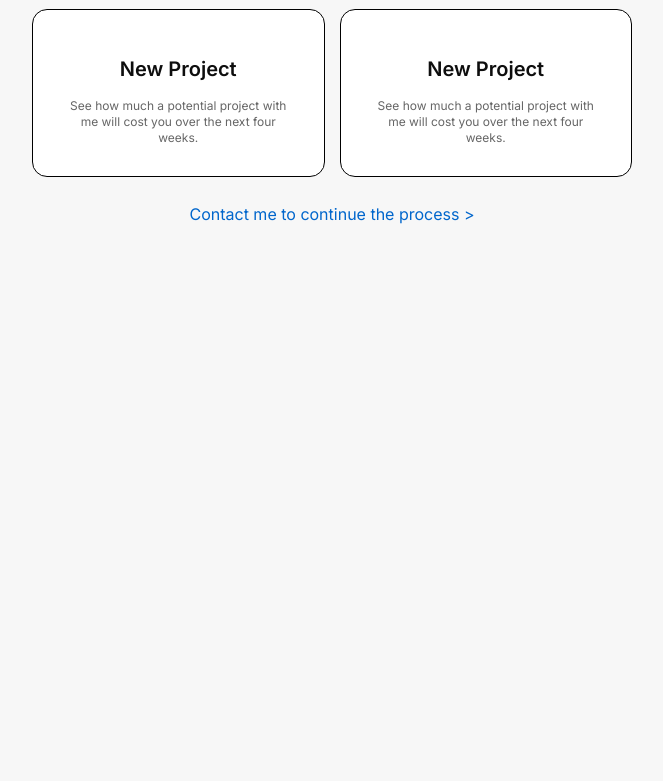
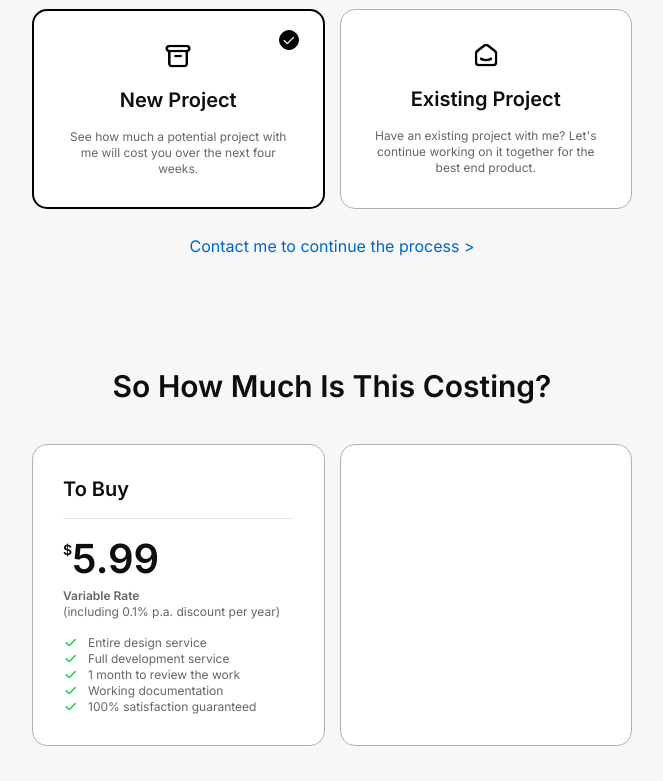
Before and after one commit to shareefevans/project.16.08.2024, a plain HTML site: page index.html in a window 1280 px wide. Shown: the part 338-1119 px from the top of the page, without its empty margins (308-971 px from the left). Before the commit the page ends 800 px from the top, so only its background shows below. Drawn offline with Linux system fonts and the light colour scheme.

Commit message:
adding the pricing section

```diff
--- a/assets/styles.css
+++ b/assets/styles.css
@@ -36,10 +36,15 @@ h1 {
   font-weight: 600;
   line-height: 72px;
   color: #010101f2;
+  text-align: center;
 }
 
 h2 {
   font-size: 30px;
+  line-height: 36px;
+  font-weight: 600;
+  color: rgb(1, 1, 1, 0.95);
+  text-align: center;
 }
 
 h3 {
@@ -66,6 +71,28 @@ p {
   text-align: center;
 }
 
+.medium-text {
+  font-size: 40px;
+  line-height: 30px;
+  color: rgb(1, 1, 1, 0.95);
+  font-weight: 600;
+}
+
+.upper-character-position {
+  font-size: 14px;
+  font-weight: 600;
+  position: relative;
+  bottom: 18px;
+}
+
+.bold {
+  font-weight: 600;
+}
+
+.align-text-left {
+  text-align: left;
+}
+
 /* ---- NAV STYLING ---- */
 nav {
   width: 100%;
@@ -87,11 +114,29 @@ li {
   }
 }
 
+.divider {
+  width: 100%;
+  height: 1.25px;
+  background-color: rgb(233, 233, 233);
+}
+
 /* ---- IMAGE STYLING ---- */
 .logo {
   width: 50px;
   height: 50px;
   border-radius: 15px;
+}
+
+.icon-medium {
+  width: 30px;
+  height: 30px;
+}
+
+.icon-small {
+  width: 15px;
+  height: 15px;
+  position: relative;
+  right: 0.5px;
 }
 
 /* ---- BUTTON STYLING ---- */
@@ -128,7 +173,7 @@ button {
   flex-direction: column;
   justify-content: center;
   align-items: center;
-  padding: 100px 0px;
+  padding: 100px 0px 10px 0px;
   gap: 40px;
 }
 
@@ -152,11 +197,61 @@ button {
 .action-cards {
   padding: 30px 30px;
   border-radius: 15px;
-  border: 1.5px solid black;
+  border: 1.5px solid rgb(177, 177, 177);
   background-color: white;
   display: flex;
   flex-direction: column;
   justify-content: baseline;
   align-items: center;
   gap: 15px;
+  position: relative;
 }
+
+.highlighted {
+  border: 2px solid black;
+}
+
+.circle-active {
+  width: 20px;
+  height: 20px;
+  background-color: black;
+  border: 1.25px solid black;
+  border-radius: 100px;
+  position: absolute;
+  bottom: 80%;
+  left: 85%;
+  display: flex;
+  justify-content: center;
+  align-items: center;
+}
+
+.left-action-cards {
+  padding: 30px 30px;
+  border-radius: 15px;
+  border: 1.5px solid rgb(177, 177, 177);
+  background-color: white;
+  display: flex;
+  flex-direction: column;
+  justify-content: baseline;
+  align-items: left;
+  gap: 15px;
+  position: relative;
+}
+
+.spacing-one {
+  padding: 10px 0px 0px 0px;
+  display: flex;
+  flex-direction: column;
+  justify-content: left;
+  gap: 5px;
+}
+
+.no-style {
+  list-style-type: none;
+  font-size: 12px;
+  line-height: 16px;
+  color: rgb(102, 102, 102);
+  display: flex;
+  flex-direction: row;
+  gap: 10px;
+}
--- a/index.html
+++ b/index.html
@@ -46,28 +46,102 @@
             <h2>What are you looking for?</h2>
             <div class="two-by-two-grid">
               <!----CARD CONTENT---->
-              <div class="action-cards">
-                <img />
+              <div class="action-cards highlighted">
+                <img
+                  class="icon-medium"
+                  src="./assets/archive.png"
+                  alt="archive image"
+                />
                 <h3>New Project</h3>
                 <p class="small-text">
                   See how much a potential project with me will cost you over
                   the next four weeks.
                 </p>
+                <div class="circle-active">
+                  <img class="icon-small" src="./assets/check.png" />
+                </div>
               </div>
               <!----CARD CONTENT---->
               <div class="action-cards">
-                <img />
-                <h3>New Project</h3>
+                <img
+                  class="icon-medium"
+                  src="./assets/smart-home.png"
+                  alt="home image"
+                />
+                <h3>Existing Project</h3>
                 <p class="small-text">
-                  See how much a potential project with me will cost you over
-                  the next four weeks.
+                  Have an existing project with me? Let's continue working on it
+                  together for the best end product.
                 </p>
               </div>
             </div>
-            <p class="link-text">Contact me to continue the process ></p>
+            <a><p class="link-text">Contact me to continue the process ></p></a>
           </div>
         </div>
       </section>
+      <!----SECTION CONTENT---->
+      <section>
+        <div class="container">
+          <div class="subheader-text">
+            <h2>So How Much Is This Costing?</h2>
+          </div>
+          <div class="hero-body">
+            <div class="two-by-two-grid">
+              <!----CARD CONTENT---->
+              <div class="left-action-cards">
+                <h3>To Buy</h3>
+                <div class="divider"></div>
+                <div class="spacing-one">
+                  <p class="medium-text">
+                    <span class="upper-character-position">$</span>5.99
+                  </p>
+                  <p class="small-text bold align-text-left">
+                    Variable Rate<br /><span
+                      >(including 0.1% p.a. discount per year)</span
+                    >
+                  </p>
+                </div>
+                <div>
+                  <ul>
+                    <li class="no-style">
+                      <img
+                        class="icon-small"
+                        src="./assets/green-tick.png"
+                      />Entire design service
+                    </li>
+                    <li class="no-style">
+                      <img
+                        class="icon-small"
+                        src="./assets/green-tick.png"
+                      />Full development service
+                    </li>
+                    <li class="no-style">
+                      <img class="icon-small" src="./assets/green-tick.png" />1
+                      month to review the work
+                    </li>
+                    <li class="no-style">
+                      <img
+                        class="icon-small"
+                        src="./assets/green-tick.png"
+                      />Working documentation
+                    </li>
+                    <li class="no-style">
+                      <img
+                        class="icon-small"
+                        src="./assets/green-tick.png"
+                      />100% satisfaction guaranteed
+                    </li>
+                  </ul>
+                </div>
+              </div>
+              <!----CARD CONTENT---->
+              <div class="left-action-cards"></div>
+            </div>
+            <div class="privacy-statement"></div>
+          </div>
+        </div>
+      </section>
+      <!----SECTION CONTENT---->
     </main>
   </body>
 </html>
```
Also changed, not shown: assets/archive.png (added), assets/check.png (added), assets/green-tick.png (added), assets/mood-neutral.png (added), assets/smart-home.png (added), 1 other file.
